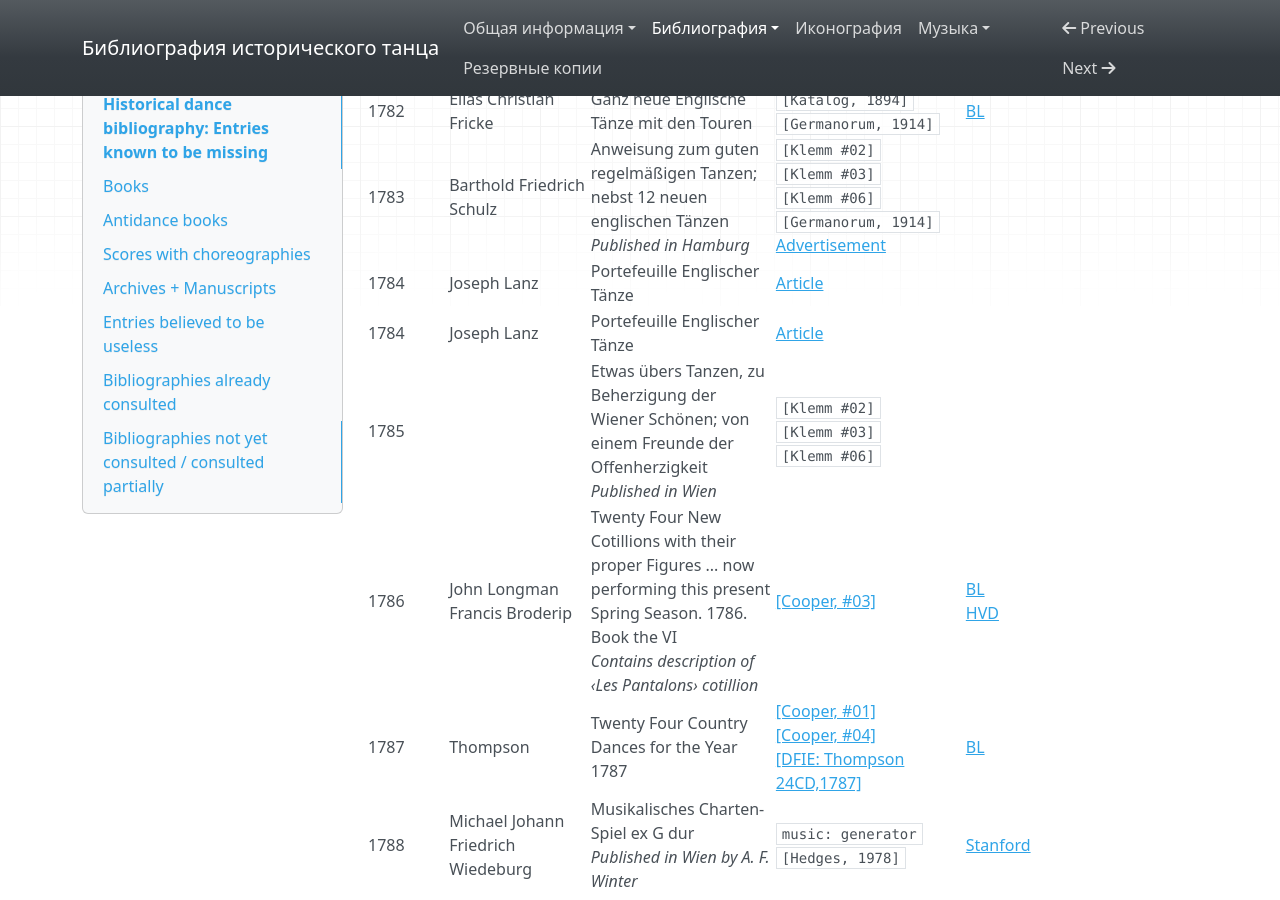
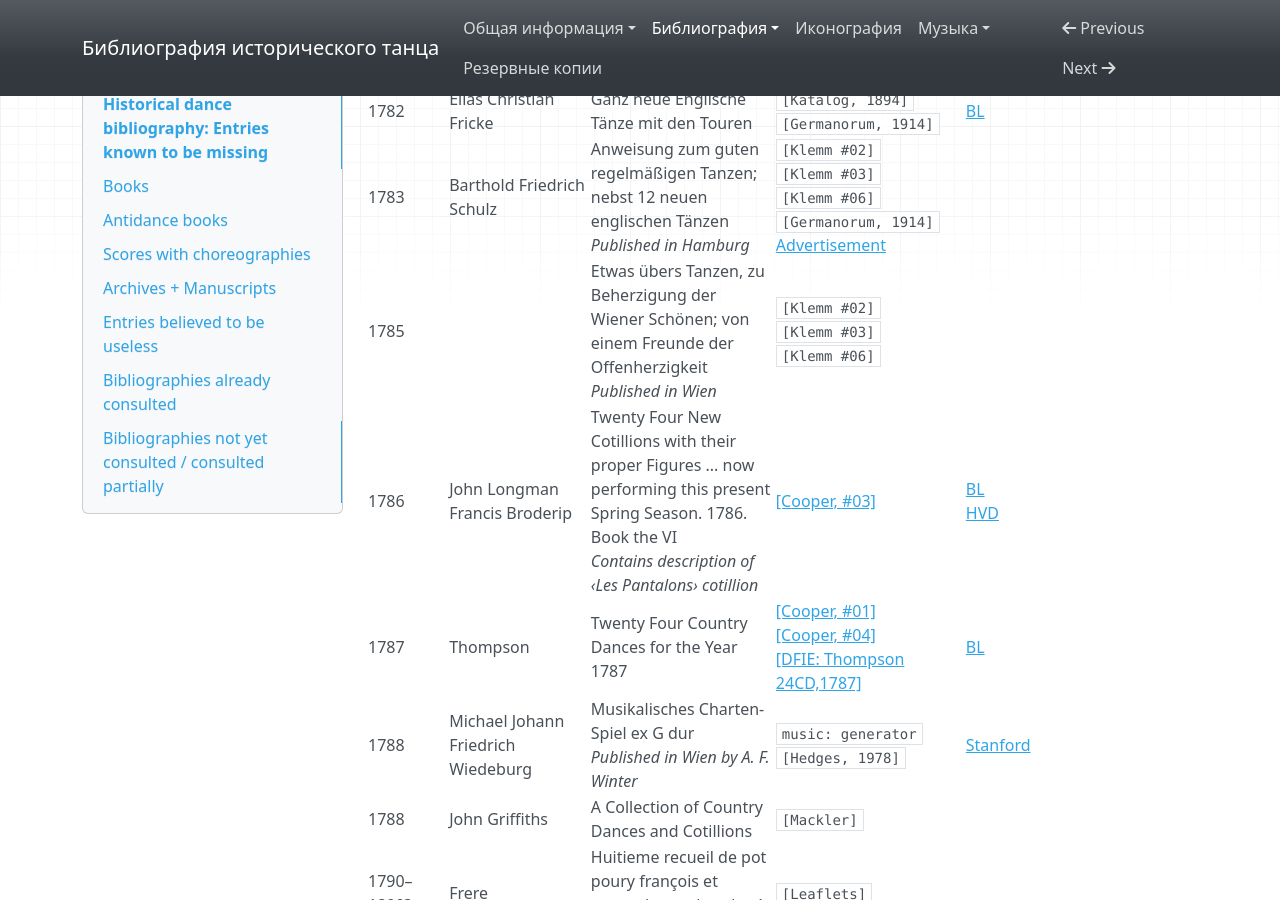
Before and after one commit to hda-technical/dancebooks, an MkDocs documentation site: the page built from docs/bibliography_missing.md, in a window 1280 px wide and 900 px high, scrolled down 12845 px. Built offline with MkDocs 1.6.1, drawn with Linux system fonts in a browser that asks for light colours; nearby versions of some CDN libraries.

```diff
--- a/docs/bibliography_missing.md
+++ b/docs/bibliography_missing.md
@@ -113,8 +113,6 @@
 | 1781 | Maximilian Stadler | Table pour composer des minuets et des trios à la infinie | `music: generator`<br/>`[Hedges, 1978]` | [BNF](https://catalogue.bnf.fr/ark:/12148/cb43362239q) |
 | 1782 | Elias Christian Fricke | Ganz neue Englische Tänze mit den Touren | `[Katalog, 1894]`<br/>`[Germanorum, 1914]` | [BL](http://explore.bl.uk/BLVU1:LSCOP-ALL:BLL01004346618) |
 | 1783 | Barthold Friedrich Schulz | Anweisung zum guten regelmäßigen Tanzen; nebst 12 neuen englischen Tänzen<br/>_Published in Hamburg_ | `[Klemm #02]`<br/>`[Klemm #03]`<br/>`[Klemm #06]`<br/>`[Germanorum, 1914]`<br/>[Advertisement](https://books.google.com/books?id=e3G6m7fhlT8C&pg=PA361) | |
-| 1784 | Joseph Lanz | Portefeuille Englischer Tänze | [Article](http://heinerfischle.de/history/kette-e.htm) | |
-| 1784 | Joseph Lanz | Portefeuille Englischer Tänze | [Article](http://heinerfischle.de/history/kette-e.htm) | |
 | 1785 | | Etwas übers Tanzen, zu Beherzigung der Wiener Schönen; von einem Freunde der Offenherzigkeit<br/>_Published in Wien_ | `[Klemm #02]`<br/>`[Klemm #03]`<br/>`[Klemm #06]` | |
 | 1786 | John Longman<br/>Francis Broderip | Twenty Four New Cotillions with their proper Figures ... now performing this present Spring Season. 1786. Book the VI<br/>_Contains description of ‹Les Pantalons› cotillion_ | [[Cooper, #03]](https://www.regencydances.org/paper003.php) | [BL](http://explore.bl.uk/BLVU1:LSCOP-ALL:BLL01004283048)<br/>[HVD](http://id.lib.harvard.edu/aleph/007222757/catalog) |
 | 1787 | Thompson | Twenty Four Country Dances for the Year 1787 | [[Cooper, #01]](https://www.regencydances.org/paper001.php)<br/>[[Cooper, #04]](https://www.regencydances.org/paper004.php)<br/>[[DFIE: Thompson 24CD,1787]](https://www.cdss.org/elibrary/DFIE/Biblio/B000531.htm) | [BL](http://explore.bl.uk/BLVU1:LSCOP-ALL:BLL01004283574) |
```
Also changed, not shown: 1 other file.
